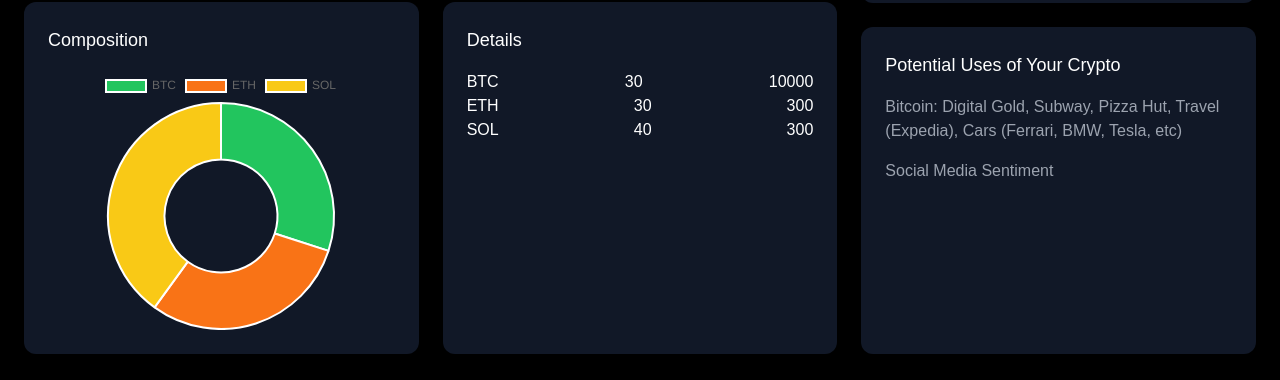
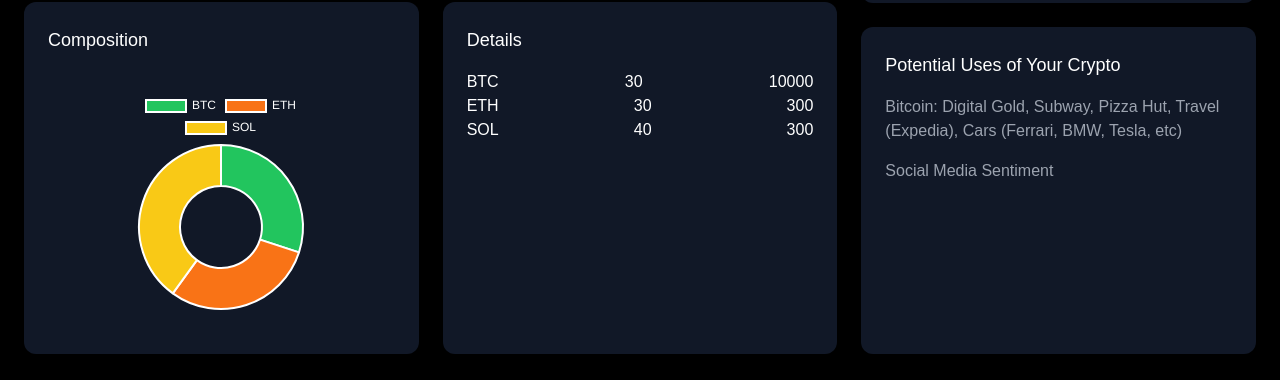
Before and after one commit to joshjohnn/blockify, a Next.js app: page /portfolio in a window 1280 px wide. Shown: the part 387-767 px from the top of the page. Built offline with nearby package versions, Linux system fonts and the light colour scheme; no server answers; the database is empty.

Commit message:
added better circle

```diff
--- a/app/portfolio/page.tsx
+++ b/app/portfolio/page.tsx
@@ -106,7 +106,29 @@ export default function Portfolio() {
             <div className="bg-gray-900 rounded-xl p-6 shadow-lg mt-6 mr-6 w-1/2">
               <h2 className="mb-4 text-lg">Composition</h2>
               <div className="w-[75%] mx-auto">
-                <Doughnut className="color-white" data={compositionData} options={{ responsive: true }} />
+
+                <Doughnut
+                  className="color-white"
+                  data={compositionData}
+                  options={{
+                    responsive: true,
+                    plugins: {
+                      legend: {
+                        labels: {
+                          color: "white", // Legend text color
+                        },
+                      },
+                      tooltip: {
+                        bodyColor: "white", // Tooltip body text color
+                        titleColor: "white", // Tooltip title text color
+                      },
+                    },
+                    layout: {
+                      padding: 20, // Optional: Adds padding around the chart
+                    },
+                  }}
+                />
+
               </div>
             </div>
 
```
Lines whose indentation alone changed are shown as unchanged.
